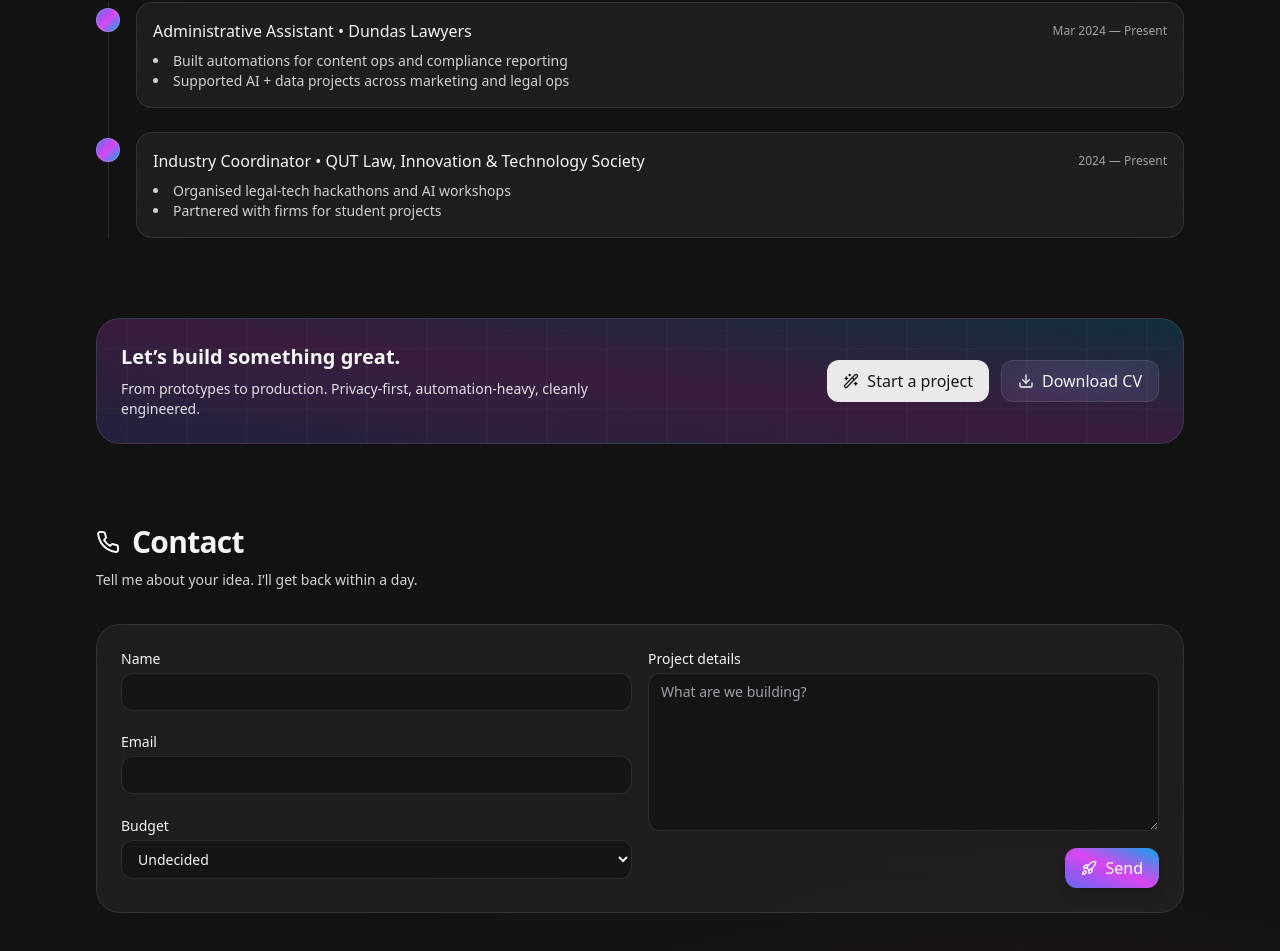
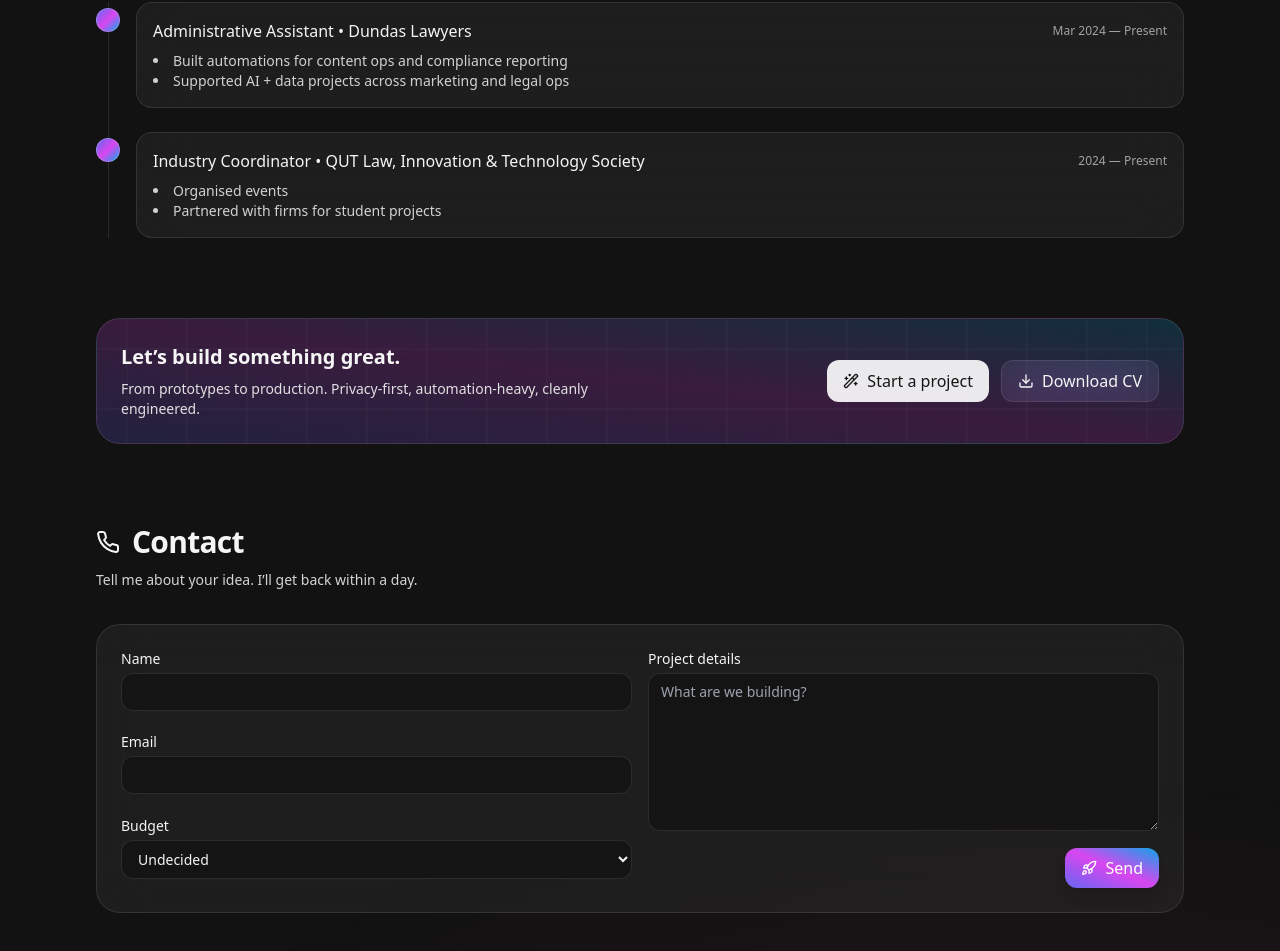
Before and after one commit to JohnJohnW/personal_portfolio, a React (Vite) app: page / in a window 1280 px wide. Shown: the part 2775-3726 px from the top of the page. Built offline with nearby package versions, Linux system fonts and the light colour scheme.

Commit message:
Update Portfolio.jsx

```diff
--- a/src/Portfolio.jsx
+++ b/src/Portfolio.jsx
@@ -380,7 +380,7 @@ export default function Portfolio() {
                 org: "QUT Law, Innovation & Technology Society",
                 when: "2024 — Present",
                 bullets: [
-                  "Organised legal-tech hackathons and AI workshops",
+                  "Organised events",
                   "Partnered with firms for student projects",
                 ],
               },
```
